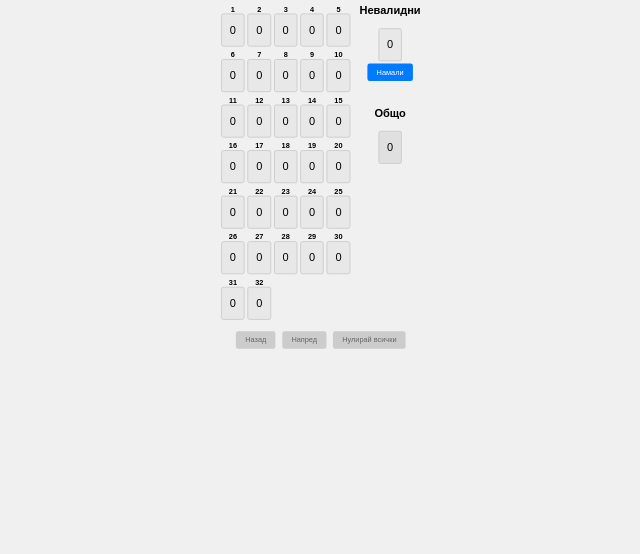
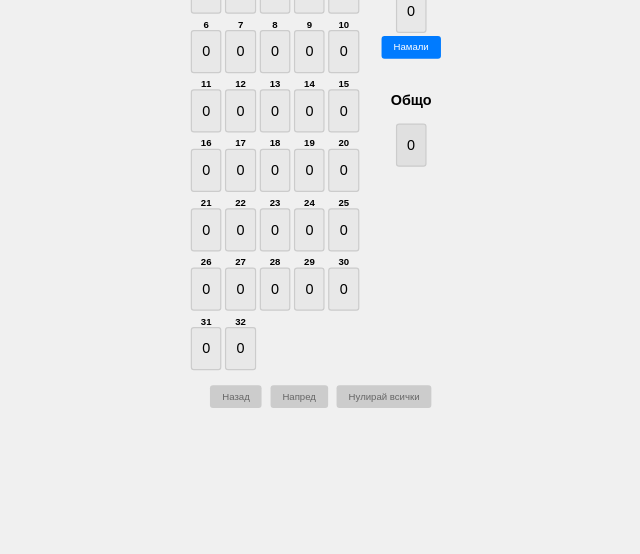
Before and after one commit to Veector40/vote-counter, a plain HTML site: page index.html in a window 1280 px wide. Shown: the part 246-800 px from the top of the page, without its empty margins (319-959 px from the left). Drawn offline with Linux system fonts and the light colour scheme.

Commit message:
Revert scaling to 0.6

```diff
--- a/styles.css
+++ b/styles.css
@@ -10,7 +10,7 @@ html, body {
 }
 
 .container {
-    transform: scale(0.46);
+    transform: scale(0.6);
     text-align: center;
 }
 
```
